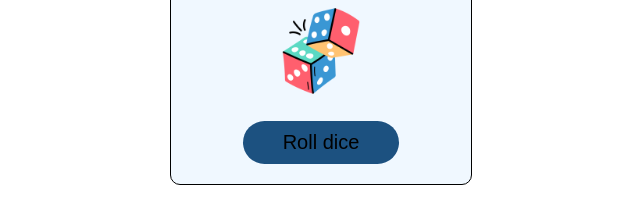
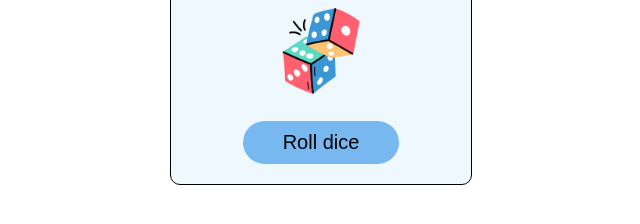
Before and after one commit to sarthakranade28/Dice-Roller, a plain HTML site: page index.html in a window 1280 px wide. Shown: the part 110-334 px from the top of the page, without its empty margins (319-959 px from the left). Drawn offline with Linux system fonts and the light colour scheme.

Commit message:
color change

```diff
--- a/index.html
+++ b/index.html
@@ -24,7 +24,7 @@
     .btn-roll{
     display: block;
     margin:  20px auto;
-    background-color: rgb(28, 81, 128);
+    background-color: rgb(119, 184, 241);
     font-size: 20px;
     padding: 10px 40px;
     border-radius: 50px;
```
